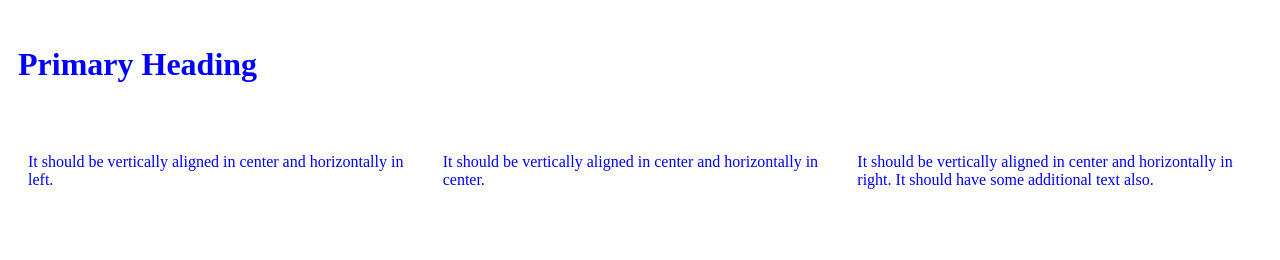
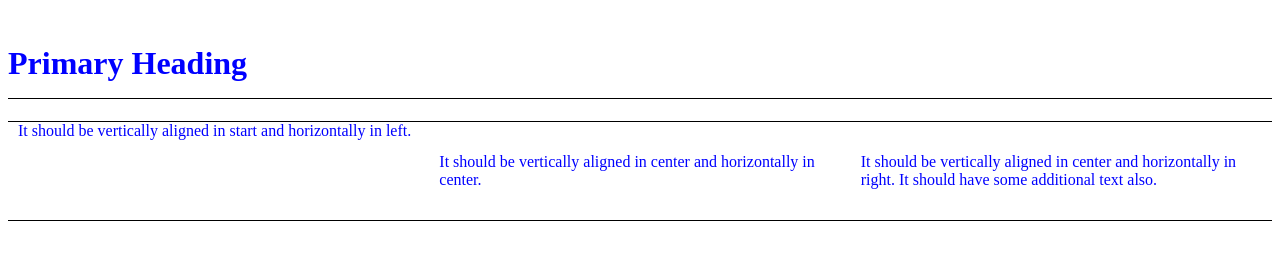
Before and after one commit to namanvinod/html-css-basics, a website: page saas-demo/sass-demo.html in a window 1280 px wide. Drawn offline with Linux system fonts and the light colour scheme.

Commit message:
Refactoring

```diff
--- a/saas-demo/sass-demo.html
+++ b/saas-demo/sass-demo.html
@@ -13,7 +13,7 @@
             Primary Heading
         </h1>
         <div class="align-center height-100">
-            It should be vertically aligned in center and horizontally in left.
+            It should be vertically aligned in start and horizontally in left.
         </div>
         <div class="align-center height-100">
             It should be vertically aligned in center and horizontally in center.
--- a/saas-demo/sass-demo.scss
+++ b/saas-demo/sass-demo.scss
@@ -23,10 +23,13 @@ body {
 
 h1 {
     @include align($alignValue: right);
+    border-bottom: 1px solid black;
 }
 
-div {
+div:not(.first-section) {
     padding: 0px 10px;
+    border-bottom: 1px solid black;
+    border-top: 1px solid black;
 }
 
 .first-section {
@@ -47,6 +50,7 @@ div {
 
 .first-section > div:first-of-type {
     justify-content: flex-start;
+    align-items: flex-start;
 }
 
 .first-section > div:last-of-type {
```
Also changed, not shown: saas-demo/sass-demo.css, 1 other file.
